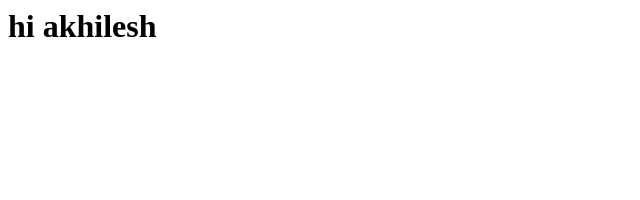
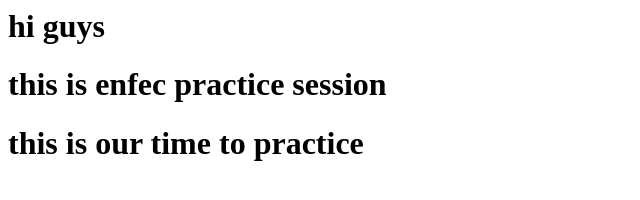
Before and after one commit to shubhamvashist321/shubham, a plain HTML site: page index.html in a window 1280 px wide. Shown: the whole page, without its empty margins (0-640 px from the left). Drawn offline with Linux system fonts and the light colour scheme.

Commit message:
Update index.html

```diff
--- a/index.html
+++ b/index.html
@@ -1 +1,3 @@
-<h1>hi akhilesh</h1>
+<h1>hi guys</h1>
+<h1>this is enfec practice session</h1>
+<h1>this is our time to practice</h1>
```
